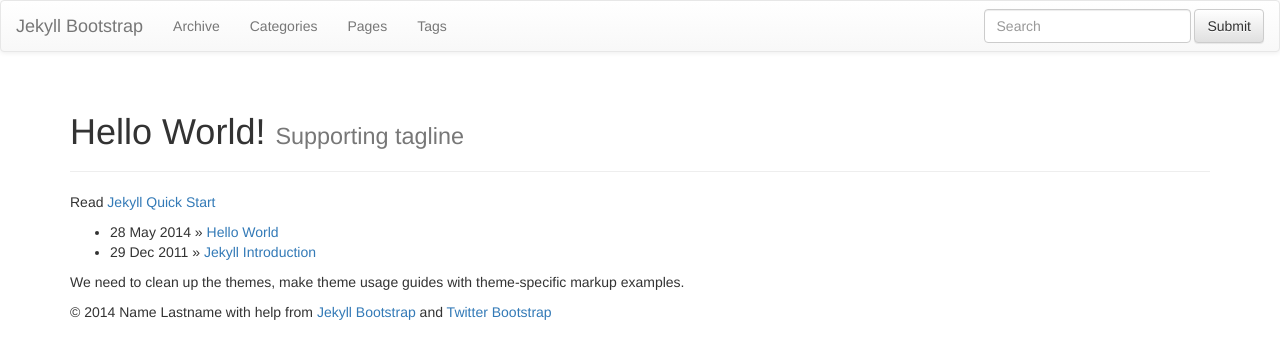
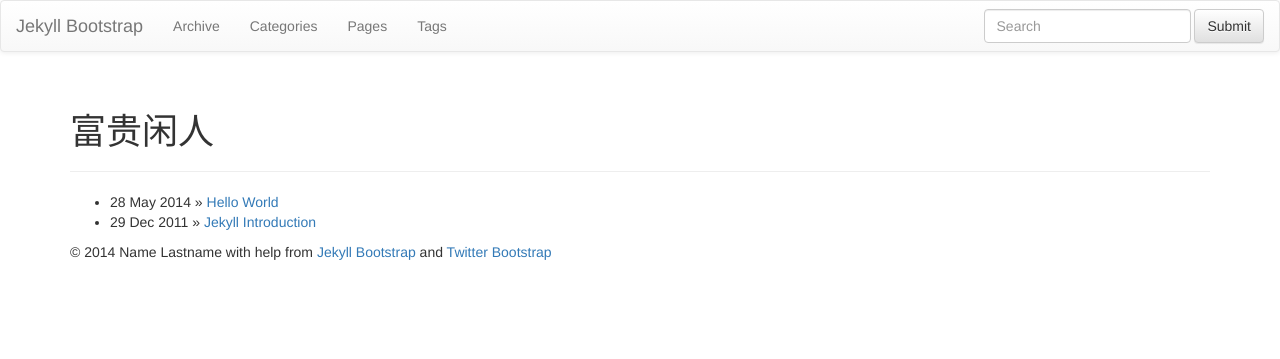
Before and after one commit to orangeprince/orangeprince.github.io, a Jekyll site: the page built from index.md, in a window 1280 px wide. Shown: the top 359 px of the page. Built offline with Jekyll 4.4.1, drawn with Linux system fonts in a browser that asks for light colours; nearby versions of some CDN libraries; library files that are not in the unit come from our copies.

Commit message:
modified:   index.md

```diff
--- a/index.md
+++ b/index.md
@@ -1,16 +1,11 @@
 ---
 layout: page
-title: Hello World!
-tagline: Supporting tagline
+title: 富贵闲人
 ---
 {% include JB/setup %}
-
-Read [Jekyll Quick Start](http://jekyllbootstrap.com/usage/jekyll-quick-start.html)
 
 <ul class="posts">
 {% for post in site.posts %}
   <li><span>{{ post.date | date_to_string }}</span> &raquo; <a href="{{ post.url }}">{{ post.title }}</a></li>
 {% endfor %}
 </ul>
-
-We need to clean up the themes, make theme usage guides with theme-specific markup examples.
```
